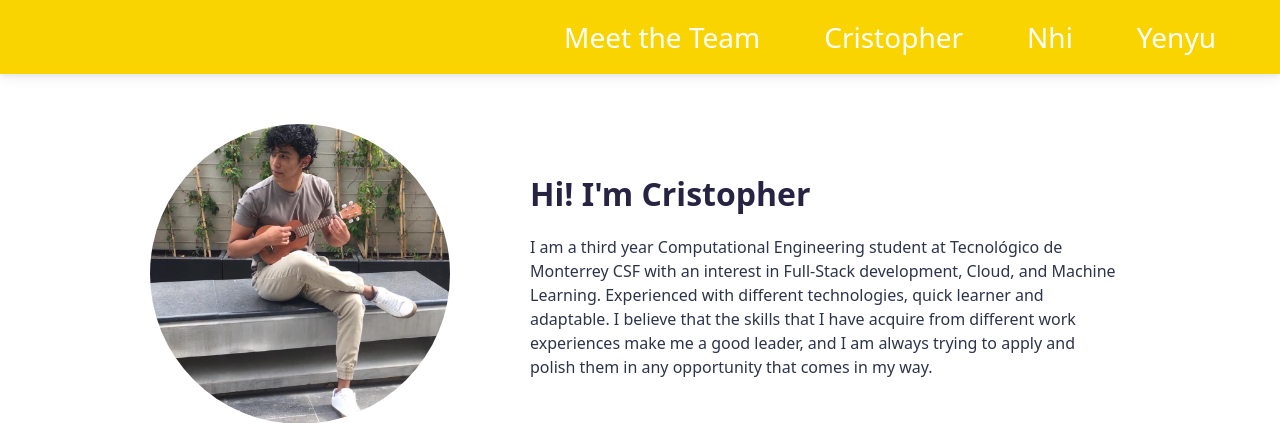
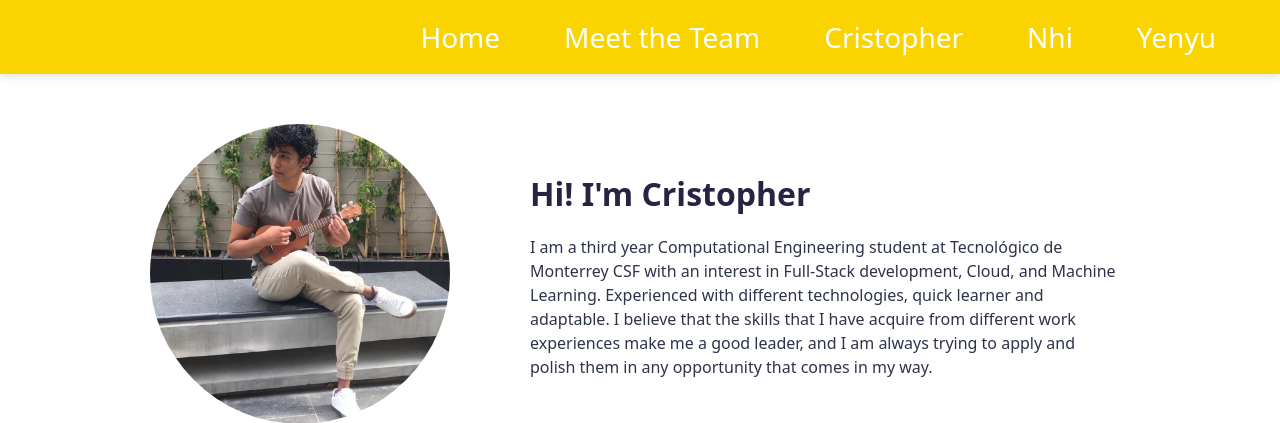
Before and after one commit to MLH-Fellowship/cturtles3-portfolio, a Flask app: page /about/cristopher in a window 1280 px wide. Shown: the top 423 px of the page. Run offline with Flask 2, Linux system fonts and the light colour scheme; some libraries are stand-ins or nearby versions.

Commit message:
add home to nav bar

```diff
--- a/app/templates/base.html
+++ b/app/templates/base.html
@@ -36,7 +36,8 @@
         <!--Nav items-->
         <div class="collapse navbar-collapse" id="navbar">
             <div class="navbar-nav">
-                <a class="nav-item nav-link text-white" id="team" href="#meet-team">Meet the Team</a>
+                <a class="nav-item nav-link text-white" id="team" href="/">Home</a>
+                <a class="nav-item nav-link text-white" id="team" href="/#meet-team">Meet the Team</a>
                 <a class="nav-item nav-link text-white" id="cris" href="/about/cristopher">Cristopher</a>
                 <a class="nav-item nav-link text-white" id="nhi" href="/about/nhi">Nhi</a>
                 <a class="nav-item nav-link text-white" id="yenyu" href="/about/yenyu">Yenyu</a>
```
